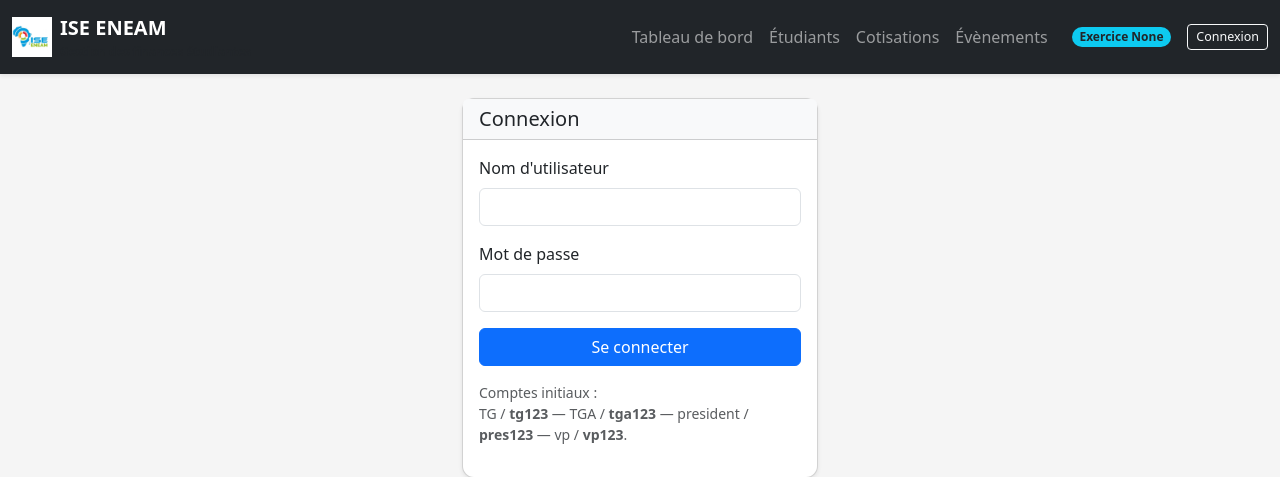
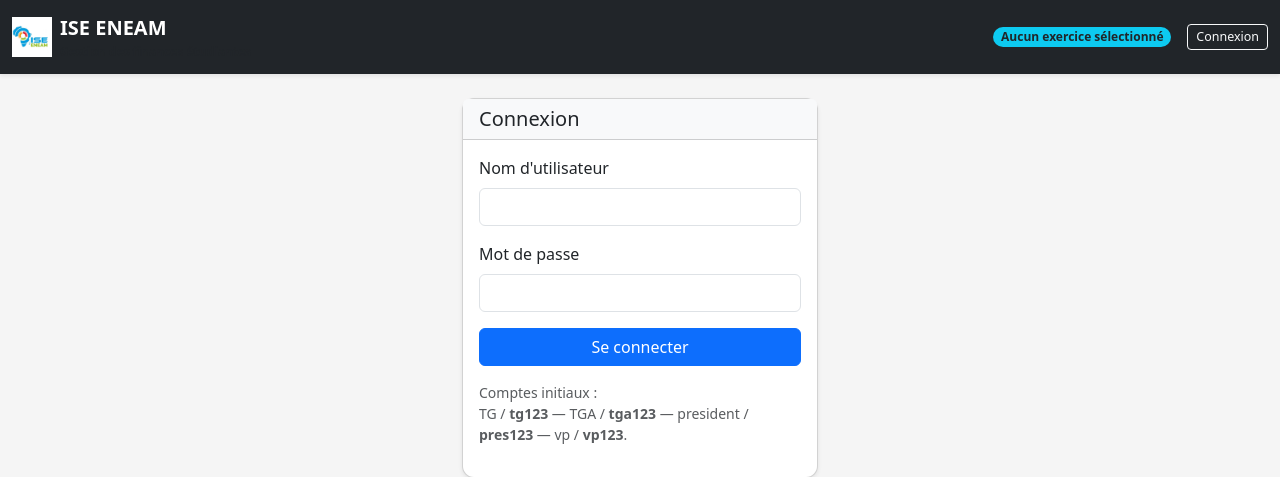
Before and after one commit to Mouz-art/Finance, a Flask app: a page that uses templates/base.html in a window 1280 px wide. Shown: the top 477 px of the page. Run offline with Flask 3, Linux system fonts and the light colour scheme; data that the repository does not hold is empty.

Commit message:
Refactor navbar for user authentication and exercises

```diff
--- a/templates/base.html
+++ b/templates/base.html
@@ -5,6 +5,7 @@
     <title>ISE ENEAM • Gestion Financière Étudiante</title>
     <meta name="viewport" content="width=device-width, initial-scale=1">
 
+    <!-- Bootstrap -->
     <link
       href="https://cdn.jsdelivr.net/npm/bootstrap@5.3.3/dist/css/bootstrap.min.css"
       rel="stylesheet"
@@ -16,23 +17,35 @@
   <body>
     <nav class="navbar navbar-expand-lg navbar-dark bg-dark shadow-sm">
       <div class="container-fluid">
+        <!-- Logo + titre -->
         <a class="navbar-brand d-flex align-items-center" href="{{ url_for('dashboard') }}">
-          <img src="{{ url_for('static', filename='ise_logo.png') }}" alt="ISE ENEAM" class="brand-logo me-2">
+          <img src="{{ url_for('static', filename='ise_logo.png') }}"
+               alt="ISE ENEAM"
+               class="brand-logo me-2">
           <div class="d-flex flex-column">
             <span class="fw-bold">ISE ENEAM</span>
             <small class="text-muted small-text">Gestion des finances étudiantes</small>
           </div>
         </a>
 
+        <!-- Bouton burger mobile -->
         <button class="navbar-toggler" type="button" data-bs-toggle="collapse" data-bs-target="#navbarNav">
           <span class="navbar-toggler-icon"></span>
         </button>
 
+        <!-- Liens -->
         <div class="collapse navbar-collapse" id="navbarNav">
           <ul class="navbar-nav ms-auto mb-2 mb-lg-0">
+            {% if current_user.is_authenticated %}
               <li class="nav-item">
                 <a class="nav-link" href="{{ url_for('dashboard') }}">Tableau de bord</a>
               </li>
+
+              <li class="nav-item">
+                <a class="nav-link" href="{{ url_for('exercises_list') }}">Exercices</a>
+              </li>
+
+              {% if current_exercise %}
                 <li class="nav-item">
                   <a class="nav-link" href="{{ url_for('students_list') }}">Étudiants</a>
                 </li>
@@ -42,22 +55,37 @@
                 <li class="nav-item">
                   <a class="nav-link" href="{{ url_for('events_list') }}">Évènements</a>
                 </li>
+              {% endif %}
+            {% endif %}
           </ul>
 
+          <!-- Badge exercice -->
           <span class="badge rounded-pill bg-info text-dark ms-3">
-            Exercice {{ current_exercise }}
+            {% if current_exercise %}
+              Exercice {{ current_exercise.name }}
+            {% else %}
+              Aucun exercice sélectionné
+            {% endif %}
           </span>
 
+          <!-- Zone utilisateur / actions -->
           {% if current_user.is_authenticated %}
             <span class="ms-3 text-light small">
               Connecté : {{ current_user.username }} ({{ current_user.role }})
             </span>
-            <a href="{{ url_for('new_exercise') }}" class="btn btn-sm btn-warning ms-2">
+
+            {% if current_user.role == "TG" %}
+              <a href="{{ url_for('exercises_new') }}" class="btn btn-sm btn-warning ms-2">
                 Nouvel exercice
               </a>
+            {% endif %}
+
+            {% if current_exercise %}
               <a href="{{ url_for('export_contributions') }}" class="btn btn-sm btn-outline-info ms-2">
                 Export cotisations
               </a>
+            {% endif %}
+
             <a href="{{ url_for('logout') }}" class="btn btn-sm btn-outline-light ms-2">
               Déconnexion
             </a>
@@ -71,6 +99,8 @@
     </nav>
 
     <div class="container my-4">
+
+      <!-- Messages flash -->
       {% with messages = get_flashed_messages(with_categories=true) %}
         {% if messages %}
           {% for category, message in messages %}
```
Lines whose indentation alone changed are shown as unchanged.
